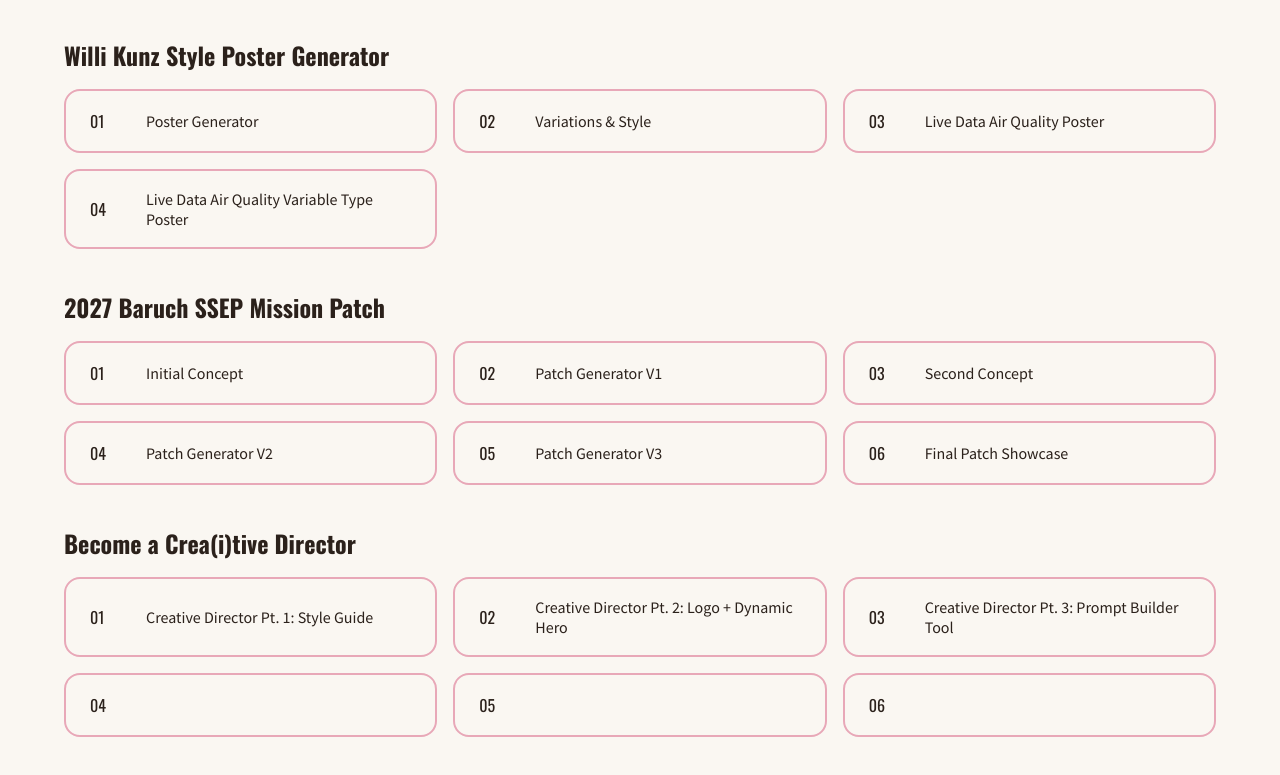
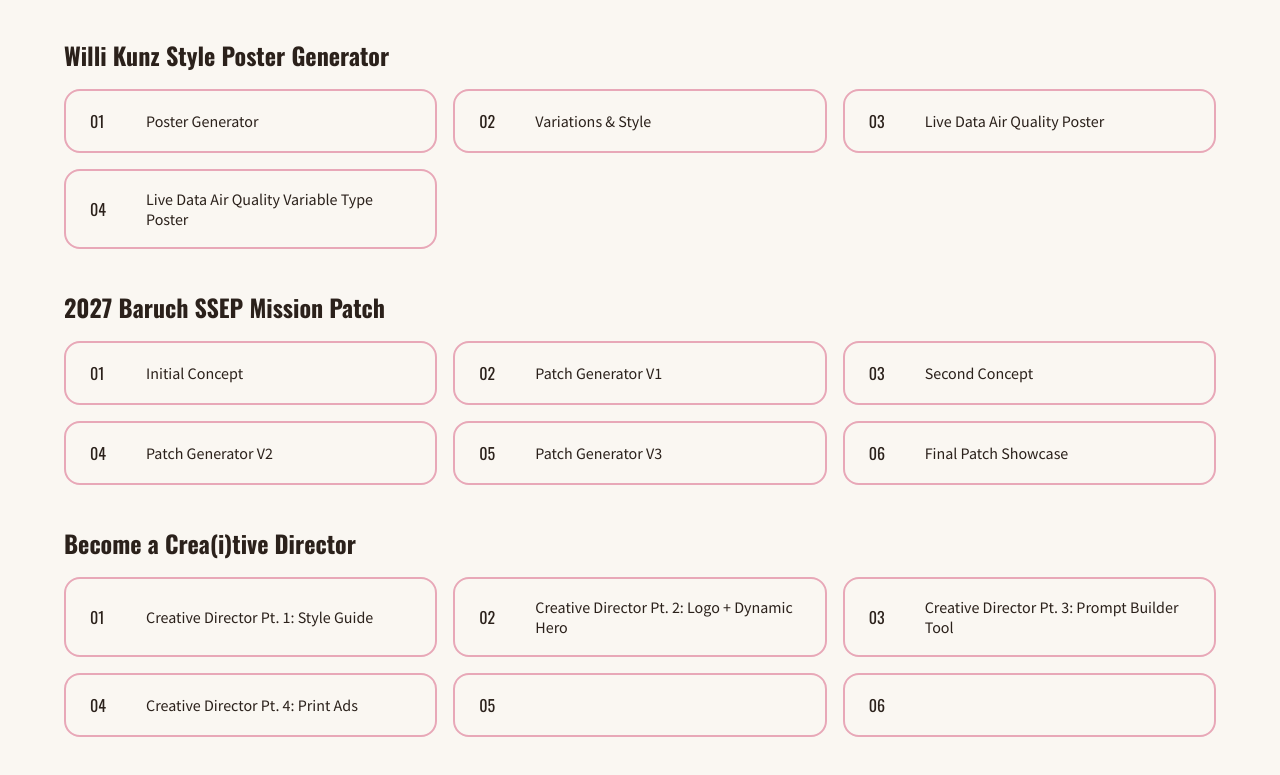
Before and after one commit to annal9770/AIFD, a plain HTML site: page index.html in a window 1280 px wide. Shown: the part 1351-2126 px from the top of the page. Drawn offline with nearby package versions, Linux system fonts and the light colour scheme.

Commit message:
Add files via upload

```diff
--- a/index.html
+++ b/index.html
@@ -378,9 +378,9 @@
         </a>
       </li>
       <li>
-        <a class="work" href="">
+        <a class="work" href="creative_director/print_ads/print_ads.html">
           <span class="num">04</span>
-          <span></span>
+          <span>Creative Director Pt. 4: Print Ads</span>
         </a>
       </li>
       <li>
```
